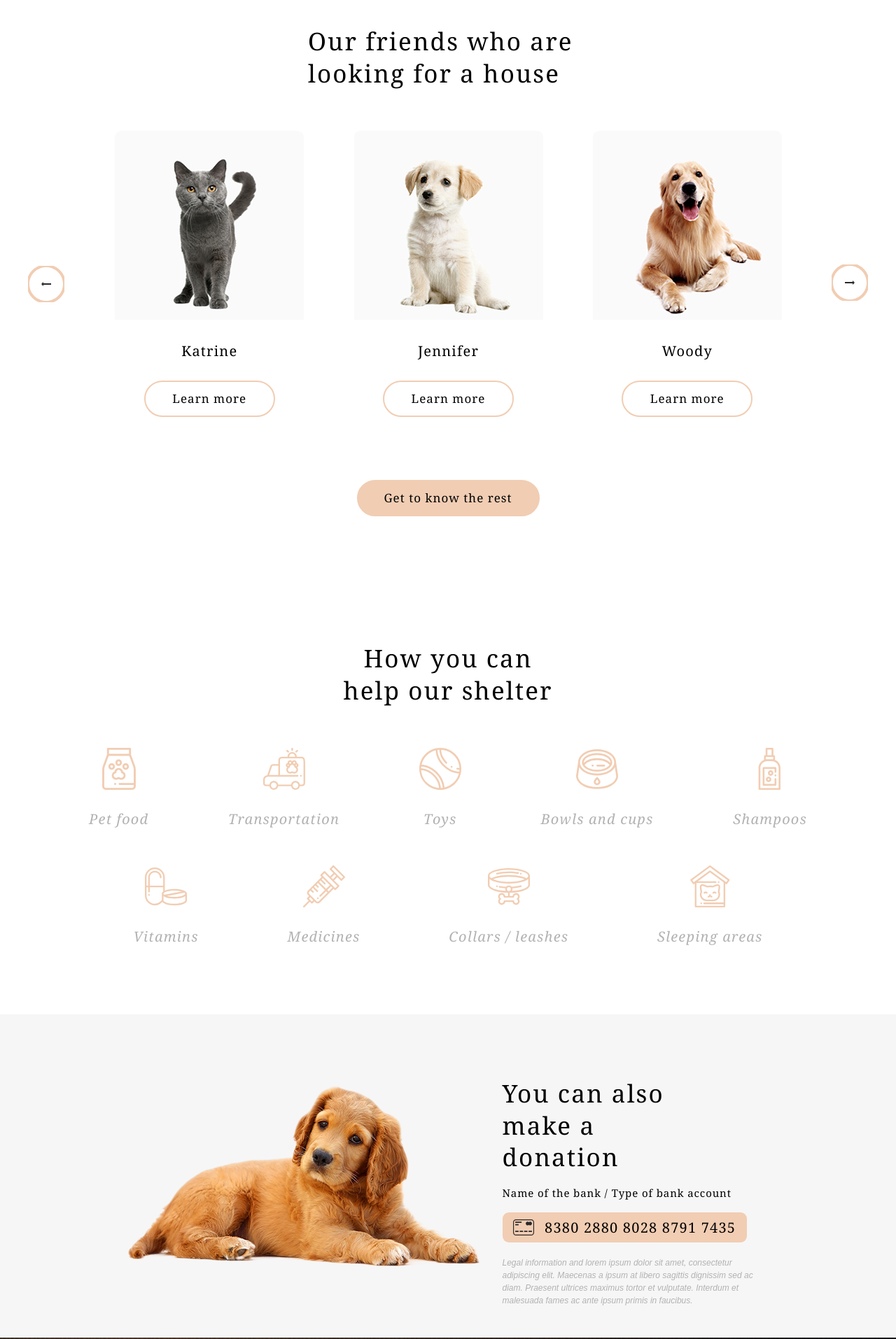
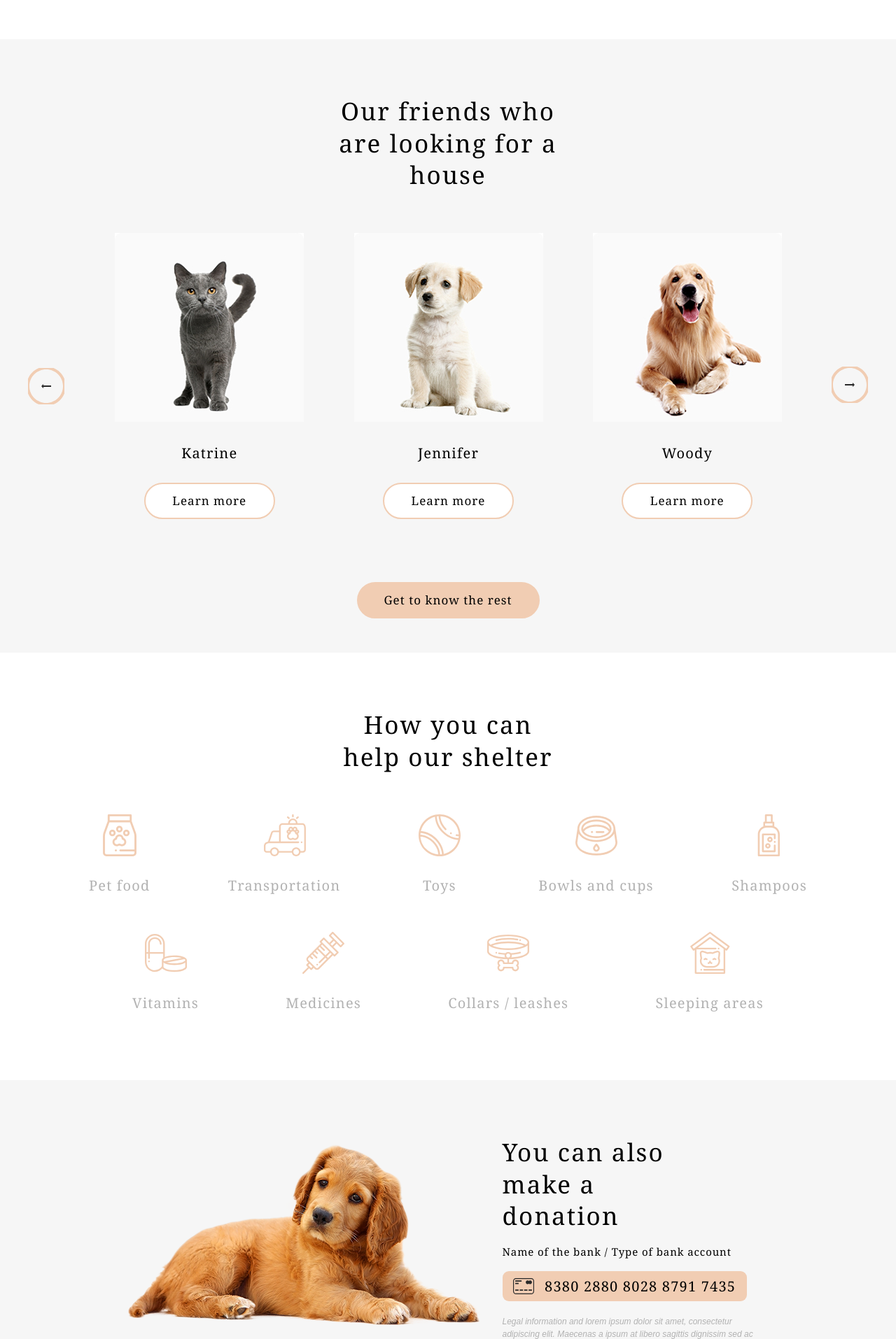
Before and after one commit to nikprosto/RSS, a plain HTML site: page shelter/pages/main/index.html in a window 1280 px wide. Shown: the part 1440-3354 px from the top of the page at 70% size. Drawn offline with Linux system fonts and the light colour scheme.

Commit message:
fix: pixel perfect for main page

```diff
--- a/shelter/css/style_main.css
+++ b/shelter/css/style_main.css
@@ -209,13 +209,17 @@ span {
     margin: 25px 0 0 0;
 }
 
-.section-friends-container {
-    margin-top: 80px;
+.section-friends {
+    height: 877px;
+    margin-top: 100px;
+    padding-top: 80px;
+    background-color: #F6F6F6;
 }
 
 .section-title-h3.friends {
     width: 400px;
     margin: 0 auto;
+    text-align: center;
 }
 
 .section-friends-pets-container {
@@ -315,7 +319,8 @@ span {
 }
 
 .section-help {
-    margin-top: 180px;
+    margin-top: 80px;
+    height: 531px;
 }
 
 .section-title-h3.help {
@@ -360,23 +365,29 @@ span {
     margin: 30px 0 0;
 }
 
+.help-item-card-title {
+    font-style: normal;
+}
+
 .section-donate {
     background-color: #F6F6F6;
-    margin-top: 100px;
+    padding-top: 80px;
+    height: 462px;
 }
 
 .section-donate-container {
     display: flex;
     justify-content: center;
-    align-items: center;
     height: 462px;
     gap: 30px;
 }
 
 .donate-img {
     background: url(../assets/images/donation-dog.png);
+    background-repeat: no-repeat;
     width: 505px;
     height: 261px;
+    margin-top: 11px;
 }
 
 .donate-text {
@@ -461,6 +472,7 @@ h4 {
 }
 
 .footer-contacts {
+    margin-top: 16px;
     width: 279px;
     height: 234px;
     display: flex;
@@ -505,6 +517,7 @@ h4 {
 }
 
 .footer-address {
+    margin-top: 16px;
     width: 302px;
     height: 234px;
 }
@@ -514,7 +527,7 @@ h4 {
     height: 46px;
     align-items: center;
     gap: 20px;
-    margin: 34px 0 32px;
+    margin: 34px 0 25px;
 }
 
 .address-text {
--- a/shelter/pages/main/index.html
+++ b/shelter/pages/main/index.html
@@ -62,8 +62,7 @@
 
         <section id="friends" class="section-friends">
             <div class="section-friends-container">
-                <h3 class="section-title-h3 friends">Our friends who
-                    are looking for a house
+                <h3 class="section-title-h3 friends">Our friends who <br>are looking for a house
                 </h3>
                 <div class="section-friends-pets-container">
                     <div class="arrow-left">
```
